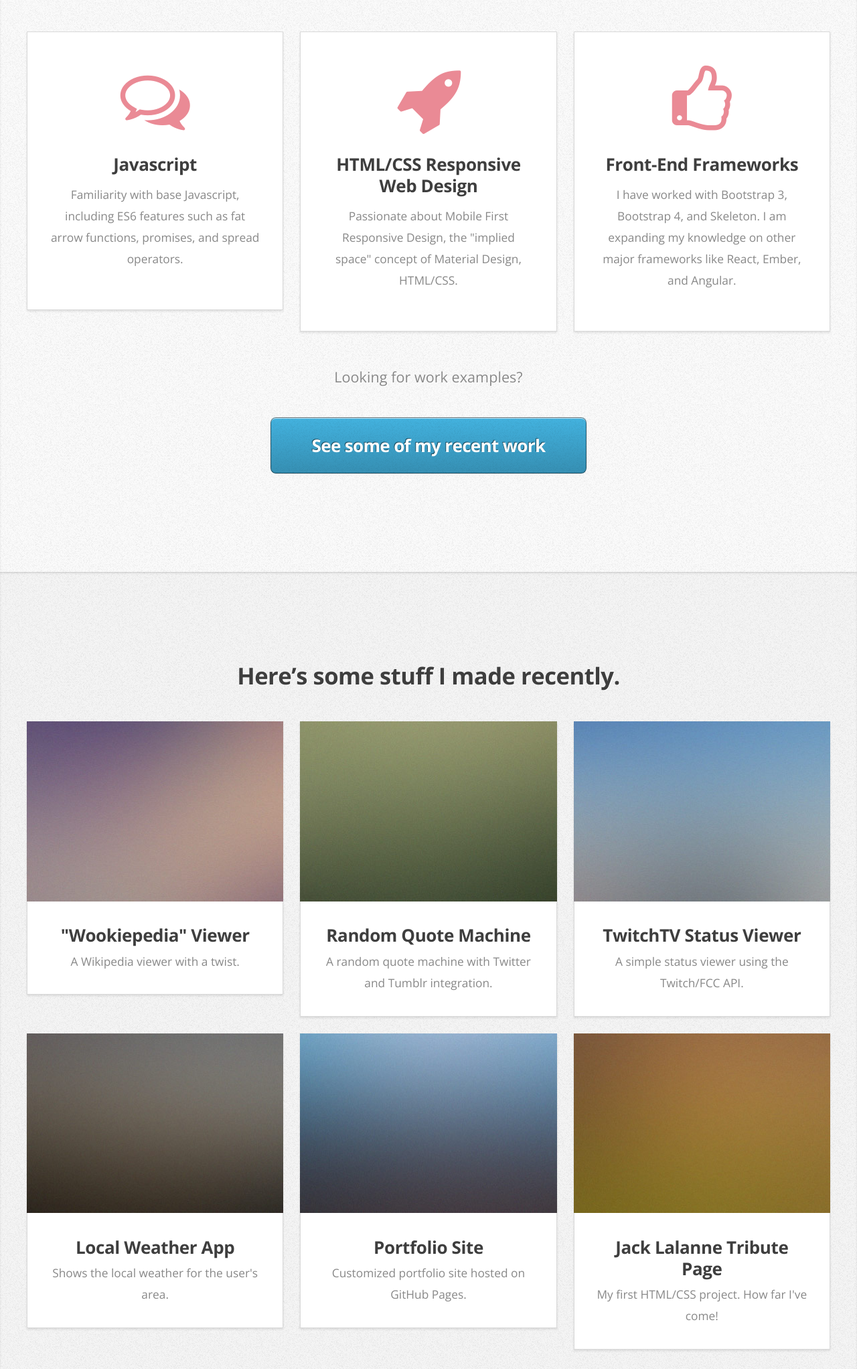
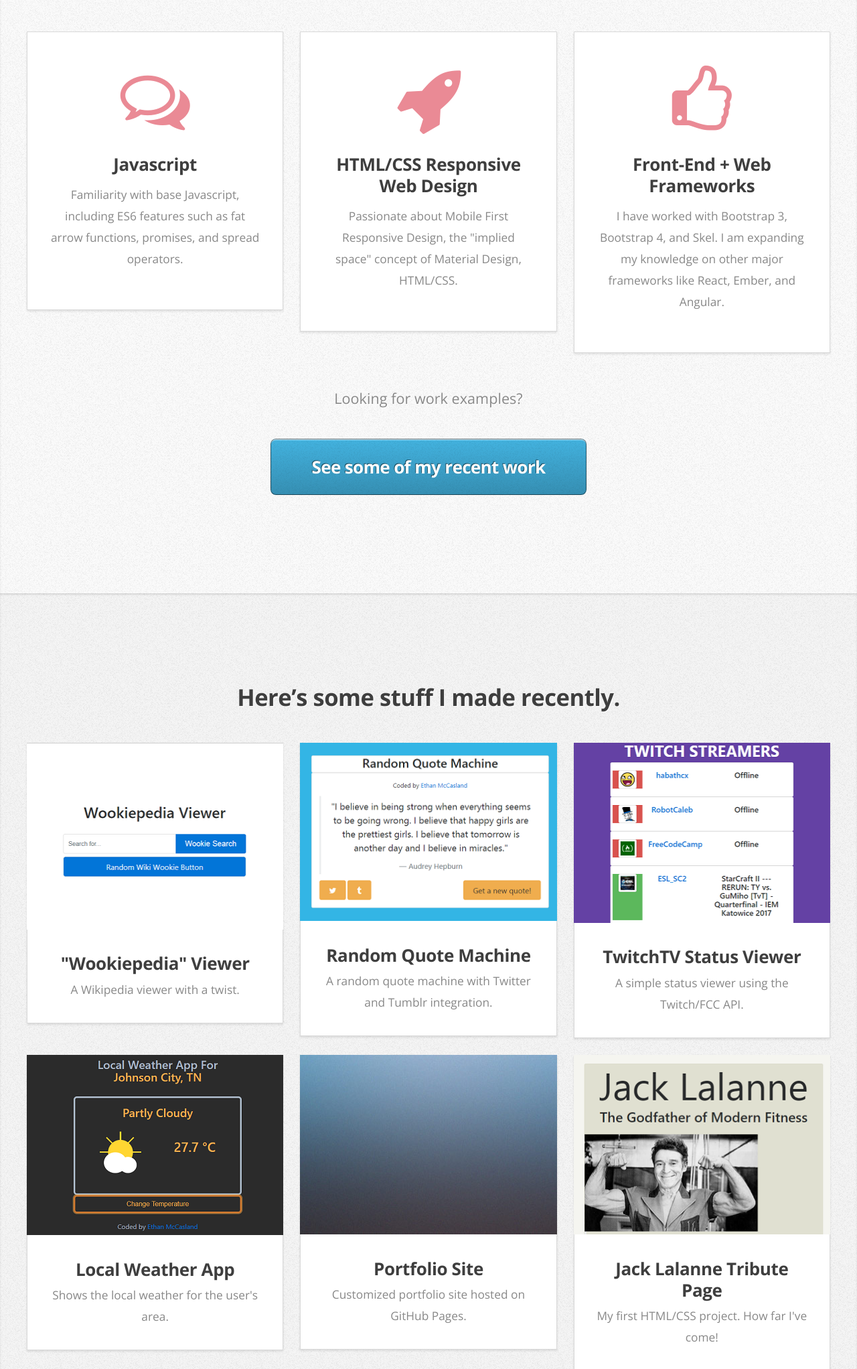
Before and after one commit to Blumanji/Blumanji.github.io, a plain HTML site: page index.html in a window 1280 px wide. Shown: the part 928-2972 px from the top of the page at 67% size. Drawn offline with nearby package versions, Linux system fonts and the light colour scheme.

Commit message:
Added Thumbnails

```diff
--- a/index.html
+++ b/index.html
@@ -79,8 +79,8 @@
 							<div class="4u">
 								<section class="box style1">
 									<span class="icon featured fa-thumbs-o-up"></span>
-									<h3>Front-End Frameworks</h3>
-									<p>I have worked with Bootstrap 3, Bootstrap 4, and Skeleton. I am expanding my knowledge on other major frameworks like React, Ember, and Angular. </p>
+									<h3>Front-End + Web Frameworks</h3>
+									<p>I have worked with Bootstrap 3, Bootstrap 4, and Skel. I am expanding my knowledge on other major frameworks like React, Ember, and Angular. </p>
 								</section>
 							</div>
 						</div>
@@ -103,21 +103,21 @@
 						<div class="row">
 							<div class="4u">
 								<article class="box style2">
-									<a href="https://codepen.io/Blumanji/full/wqoWpe/" class="image featured"><img src="images/pic01.jpg" alt="" /></a>
+									<a href="https://codepen.io/Blumanji/full/wqoWpe/" class="image featured"><img src="images/wookipedia-thumbnail.png" alt="" /></a>
 									<h3><a href="https://codepen.io/Blumanji/full/wqoWpe/">"Wookiepedia" Viewer</a></h3>
 									<p>A Wikipedia viewer with a twist.</p>
 								</article>
 							</div>
 							<div class="4u">
 								<article class="box style2">
-									<a href="https://codepen.io/Blumanji/full/yoBQeo/" class="image featured"><img src="images/pic02.jpg" alt="" /></a>
+									<a href="https://codepen.io/Blumanji/full/yoBQeo/" class="image featured"><img src="images/quote-machine.png" alt="" /></a>
 									<h3><a href="https://codepen.io/Blumanji/full/yoBQeo/">Random Quote Machine</a></h3>
 									<p>A random quote machine with Twitter and Tumblr integration.</p>
 								</article>
 							</div>
 							<div class="4u">
 								<article class="box style2">
-									<a href="https://codepen.io/Blumanji/full/wqXwbZ/" class="image featured"><img src="images/pic03.jpg" alt="" /></a>
+									<a href="https://codepen.io/Blumanji/full/wqXwbZ/" class="image featured"><img src="images/twitch-thumbnail.png" alt="" /></a>
 									<h3><a href="https://codepen.io/Blumanji/full/wqXwbZ/">TwitchTV Status Viewer</a></h3>
 									<p>A simple status viewer using the Twitch/FCC API.</p>
 								</article>
@@ -126,7 +126,7 @@
 						<div class="row">
 							<div class="4u">
 								<article class="box style2">
-									<a href="https://codepen.io/Blumanji/full/PKqpVm/" class="image featured"><img src="images/pic04.jpg" alt="" /></a>
+									<a href="https://codepen.io/Blumanji/full/PKqpVm/" class="image featured"><img src="images/weather-app.png" alt="" /></a>
 									<h3><a href="https://codepen.io/Blumanji/full/PKqpVm/">Local Weather App</a></h3>
 									<p>Shows the local weather for the user's area.</p>
 								</article>
@@ -140,7 +140,7 @@
 							</div>
 							<div class="4u">
 								<article class="box style2">
-									<a href="https://codepen.io/Blumanji/full/ZKZQRb/" class="image featured"><img src="images/pic06.jpg" alt="" /></a>
+									<a href="https://codepen.io/Blumanji/full/ZKZQRb/" class="image featured"><img src="images/Jack-Lalanne-Tribute.png" alt="" /></a>
 									<h3><a href="https://codepen.io/Blumanji/full/ZKZQRb/">Jack Lalanne Tribute Page</a></h3>
 									<p>My first HTML/CSS project. How far I've come!</p>
 								</article>
@@ -164,14 +164,14 @@
 					<div>
 						<div class="row">
 							<div class="12u">
-								<form method="post" action="#">
+								<form method="POST" action="https://formspree.io/blumanji@gmail.com">
 									<div>
 										<div class="row">
 											<div class="6u">
 												<input type="text" name="name" id="name" placeholder="Name" />
 											</div>
 											<div class="6u">
-												<input type="text" name="email" id="email" placeholder="Email" />
+												<input type="text" name="_replyto" id="email" placeholder="Email" />
 											</div>
 										</div>
 										<div class="row">
```
Also changed, not shown: images/Jack-Lalanne-Tribute.PNG (added), images/quote-machine.PNG (added), images/twitch-thumbnail.PNG (added), images/weather-app.PNG (added), images/wookipedia-thumbnail.PNG (added).
